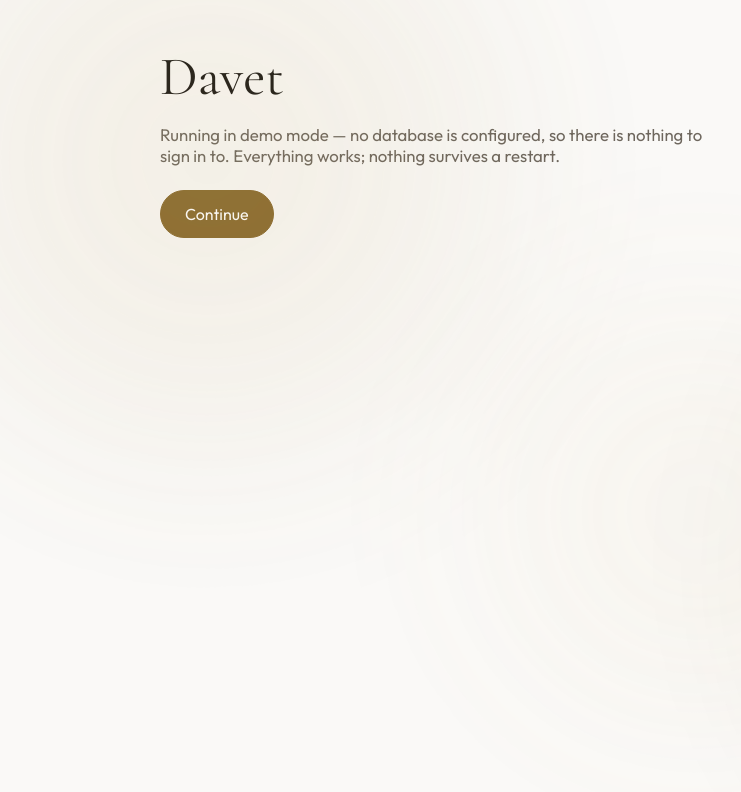
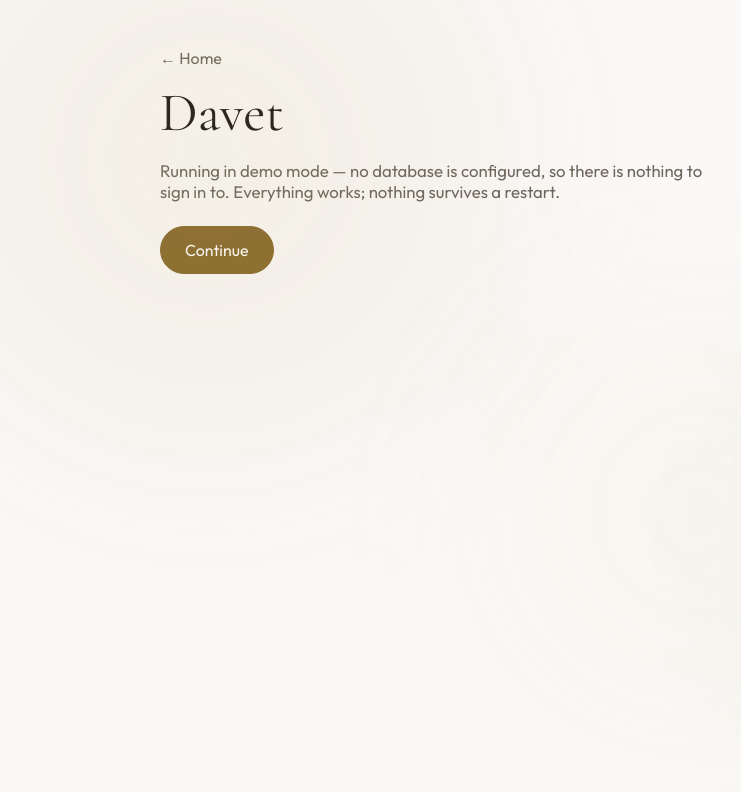
Before and after one commit to ashirvp/EventPage, a Next.js app: page /login in a window 1280 px wide. Shown: the top 792 px of the page, without its empty margins (0-741 px from the left). Built offline with nearby package versions, Linux system fonts and the light colour scheme; no server answers.

Commit message:
Add BackButton component across dashboard, login, preview, edit and rsvp pages

```diff
--- a/src/app/dashboard/[id]/rsvps/page.tsx
+++ b/src/app/dashboard/[id]/rsvps/page.tsx
@@ -4,6 +4,7 @@ import { currentOwner } from "@/lib/auth";
 import { messages } from "@/lib/i18n";
 import { ExportCsv } from "@/components/builder/RsvpTable";
 import { WishModeration } from "@/components/builder/WishModeration";
+import { BackButton } from "@/components/BackButton";
 
 export const dynamic = "force-dynamic";
 
@@ -29,7 +30,7 @@ export default async function RsvpsPage({
 
   return (
     <main className="page">
-      <a className="b-back" href="/dashboard">← {m.b.dashboard}</a>
+      <BackButton fallback="/dashboard" label={`← ${m.b.dashboard}`} />
       <h1 style={{ marginTop: ".5rem" }}>{m.b.responses}</h1>
       <p className="lede">
         {totals.yes} · {totals.no} · {totals.guests} {m.rsvp.guests.toLowerCase()}
--- a/src/app/dashboard/page.tsx
+++ b/src/app/dashboard/page.tsx
@@ -3,6 +3,7 @@ import { store } from "@/lib/db";
 import { currentOwner } from "@/lib/auth";
 import { messages } from "@/lib/i18n";
 import { NewInvite } from "@/components/builder/NewInvite";
+import { BackButton } from "@/components/BackButton";
 
 export const dynamic = "force-dynamic";
 
@@ -20,6 +21,9 @@ export default async function Dashboard() {
 
   return (
     <main className="page">
+      <div style={{ marginBottom: "1rem" }}>
+        <BackButton fallback="/" label="← Home" />
+      </div>
       <div className="row" style={{ justifyContent: "space-between" }}>
         <h1>{m.b.dashboard}</h1>
         <NewInvite label={m.b.newInvite} />
--- a/src/app/login/page.tsx
+++ b/src/app/login/page.tsx
@@ -1,10 +1,14 @@
 import { SUPABASE_CONFIGURED } from "@/lib/db";
 import { LoginForm } from "@/components/LoginForm";
 import { PRODUCT_NAME } from "@/lib/config";
+import { BackButton } from "@/components/BackButton";
 
 export default function LoginPage() {
   return (
     <main className="page">
+      <div style={{ marginBottom: "1rem" }}>
+        <BackButton fallback="/" label="← Home" />
+      </div>
       <h1>{PRODUCT_NAME}</h1>
       {SUPABASE_CONFIGURED ? (
         <>
--- /dev/null
+++ b/src/components/BackButton.tsx
@@ -0,0 +1,39 @@
+"use client";
+import { useRouter } from "next/navigation";
+
+export function BackButton({
+  fallback = "/dashboard",
+  label = "← Back",
+  className = "b-back",
+}: {
+  fallback?: string;
+  label?: string;
+  className?: string;
+}) {
+  const router = useRouter();
+
+  function handleBack() {
+    if (typeof window !== "undefined" && window.history.length > 1) {
+      router.back();
+    } else {
+      window.location.href = fallback;
+    }
+  }
+
+  return (
+    <button
+      type="button"
+      onClick={handleBack}
+      className={className}
+      style={{
+        background: "none",
+        border: "none",
+        cursor: "pointer",
+        padding: 0,
+        font: "inherit",
+      }}
+    >
+      {label}
+    </button>
+  );
+}
--- a/src/components/builder/Builder.tsx
+++ b/src/components/builder/Builder.tsx
@@ -11,6 +11,7 @@ import { isSlugAvailableShape } from "@/lib/slug";
 import { isFamilyNameLinked, setPartnerName } from "@/lib/linked";
 import { LOCALES, OPENER_IDS, TRADITIONS } from "@/lib/types";
 import type { Invite, Locale, OpenerId, SectionKey, ThemeId, Tradition } from "@/lib/types";
+import { BackButton } from "@/components/BackButton";
 
 const TIMEZONES = [
   "Europe/Berlin", "Europe/Istanbul", "Europe/London", "Europe/Amsterdam",
@@ -122,7 +123,7 @@ export function Builder({ initial, siteUrl }: { initial: Invite; siteUrl: string
     <div className="builder">
       <div className="b-form">
         <header className="b-topbar">
-          <a className="b-back" href="/dashboard">← {m.b.dashboard}</a>
+          <BackButton fallback="/dashboard" label={`← ${m.b.dashboard}`} />
           <span className="b-save">{saving ? `${m.b.saving}…` : m.b.saved}</span>
         </header>
 
```
Also changed, not shown: src/app/preview/[id]/page.tsx (+21 -1 lines).
